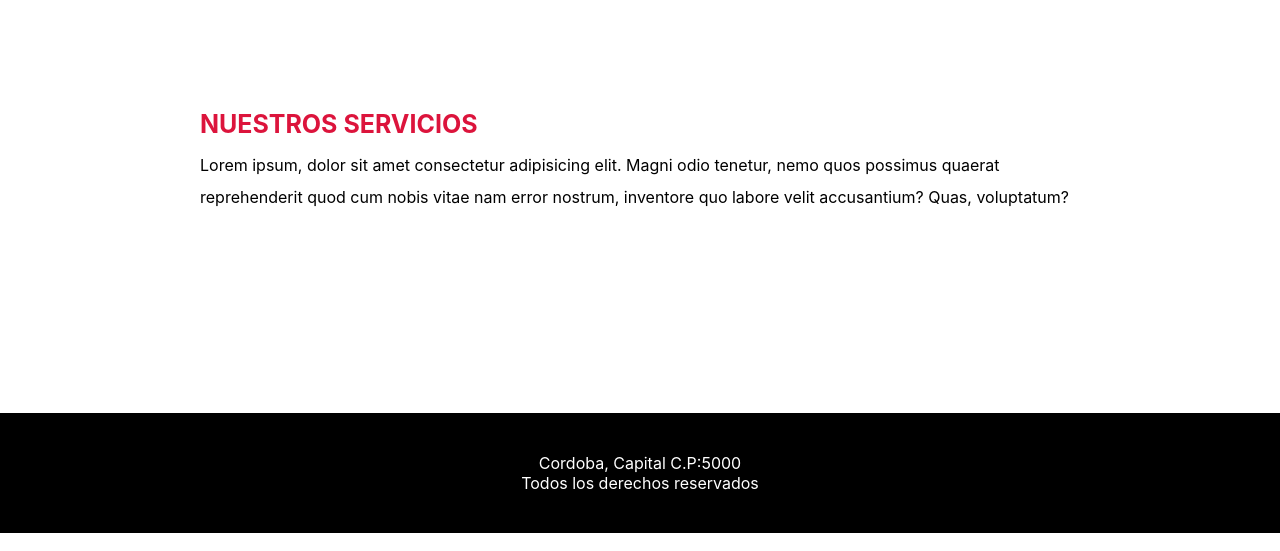
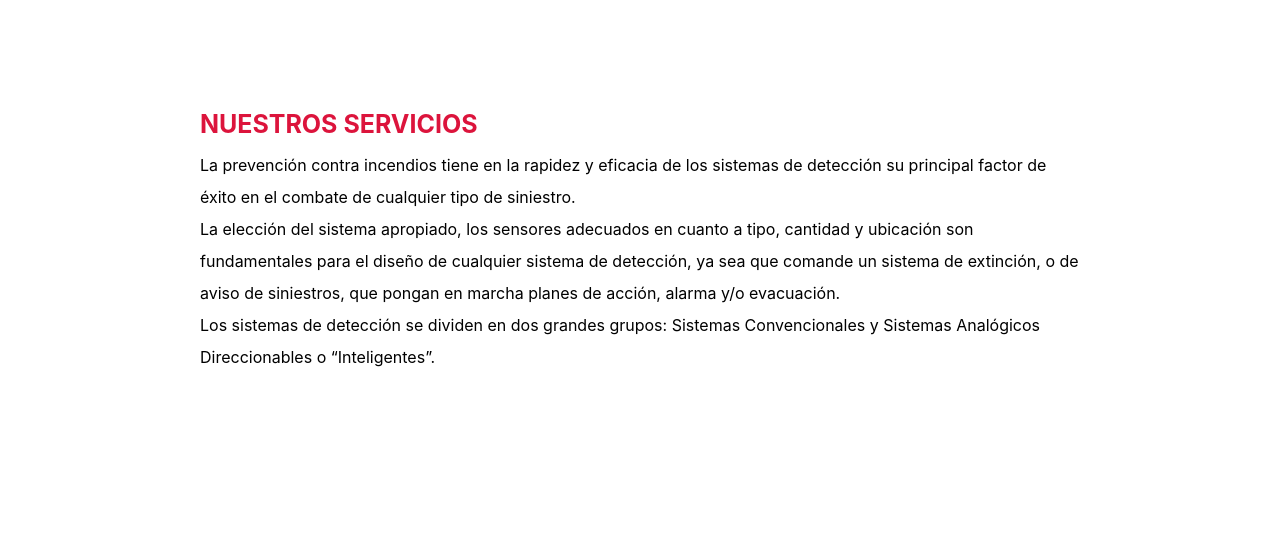
Before and after one commit to EzquielSuarez/Tercera-entrega-del-proyecto-final, a website: page pages/servicios.html in a window 1280 px wide. Shown: the part 101-652 px from the top of the page. Drawn offline with Linux system fonts and the light colour scheme.

Commit message:
Subiendo archivos

```diff
--- a/pages/servicios.html
+++ b/pages/servicios.html
@@ -38,7 +38,11 @@
         <div class="servicios">
             <h4>Nuestros Servicios</h4>
             <p>
-                Lorem ipsum, dolor sit amet consectetur adipisicing elit. Magni odio tenetur, nemo quos possimus quaerat reprehenderit quod cum nobis vitae nam error nostrum, inventore quo labore velit accusantium? Quas, voluptatum?
+                La prevención contra incendios tiene en la rapidez y eficacia de los sistemas de detección su principal factor de éxito en el combate de cualquier tipo de siniestro.
+                <br>
+                La elección del sistema apropiado, los sensores adecuados en cuanto a tipo, cantidad y ubicación son fundamentales para el diseño de cualquier sistema de detección, ya sea que comande un sistema de extinción, o de aviso de siniestros, que pongan en marcha planes de acción, alarma y/o evacuación.
+                <br>
+                Los sistemas de detección se dividen en dos grandes grupos: Sistemas Convencionales y Sistemas Analógicos Direccionables o “Inteligentes”.
             </p>
         </div>
     </main>
```
Also changed, not shown: index.html (+1 -0 lines), 1 other file.
